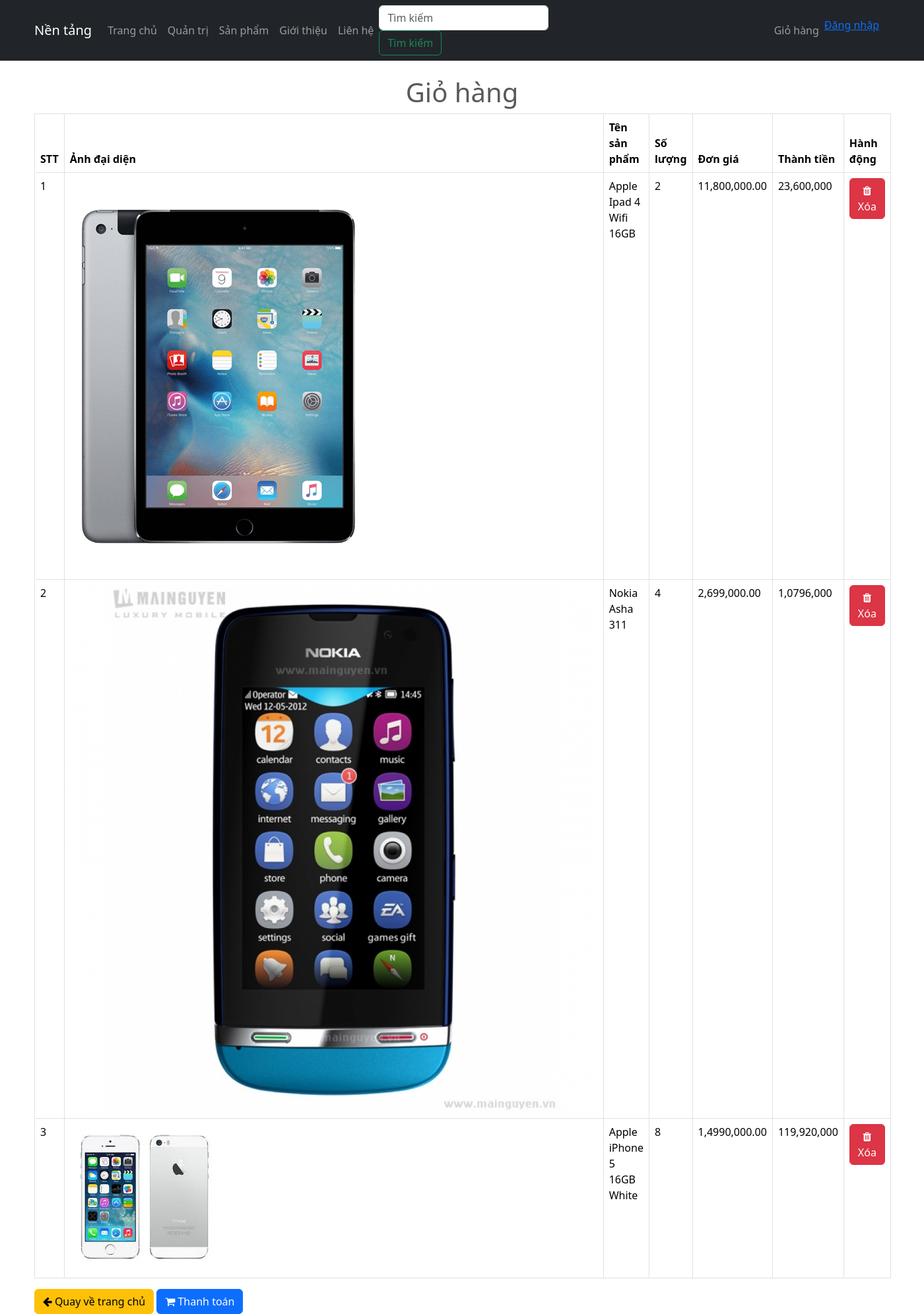
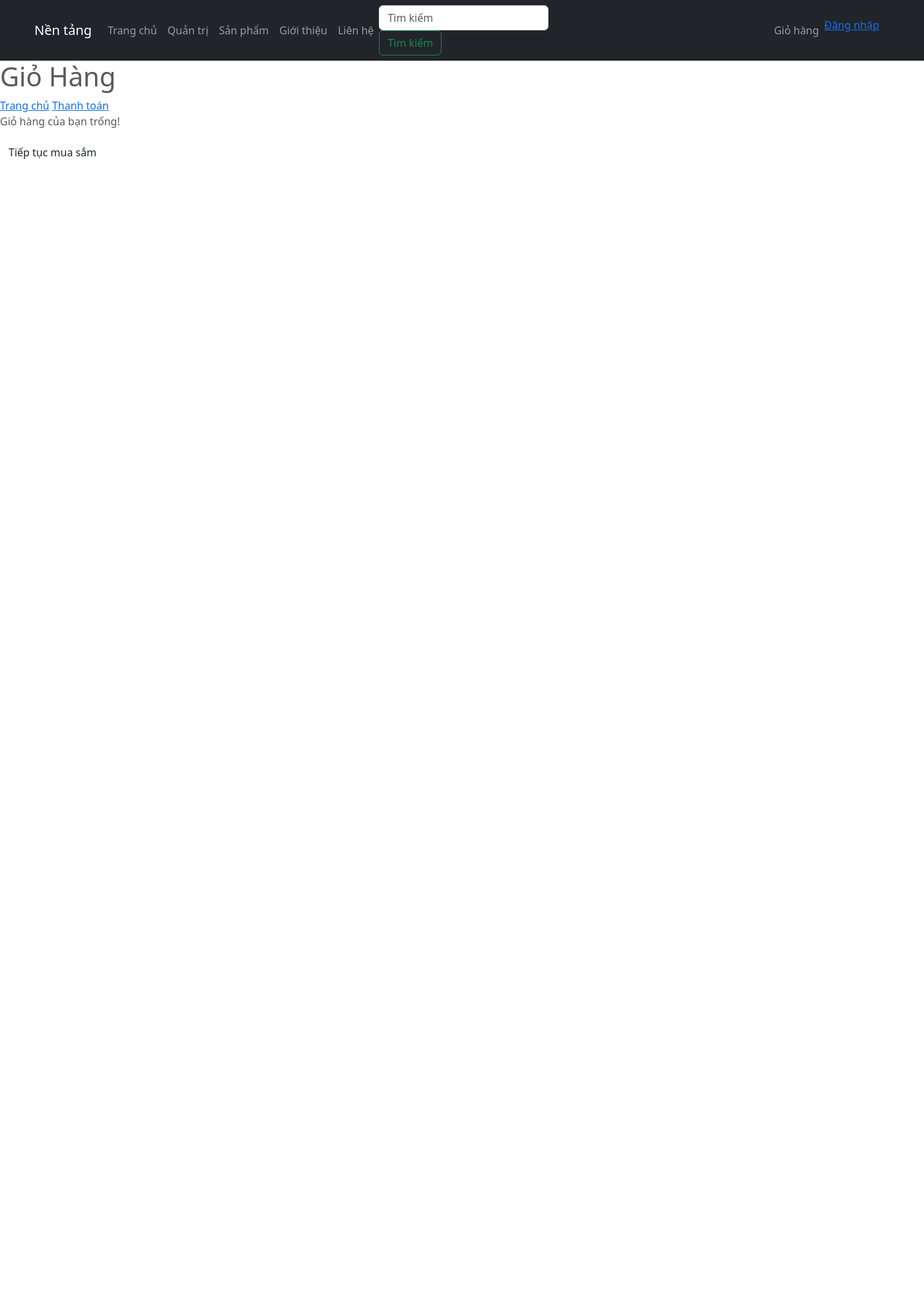
Before and after one commit to lt19284/tmdt2, a Flask app: page /cart in a window 1400 px wide. Shown: the whole page at 66% size. After the commit the page ends 241 px from the top, so only its background shows below. Run offline with Flask 3, Linux system fonts and the light colour scheme; some libraries are stand-ins or nearby versions.

Commit message:
Update cart.html

```diff
--- a/templates/cart.html
+++ b/templates/cart.html
@@ -63,92 +63,61 @@
     </nav>
     <!-- end header -->
 
-    <main role="main">
-        <!-- Block content - Đục lỗ trên giao diện bố cục chung, đặt tên là `content` -->
-        <div class="container mt-4">
-            <div id="thongbao" class="alert alert-danger d-none face" role="alert">
-                <button type="button" class="close" data-dismiss="alert" aria-label="Close">
-                    <span aria-hidden="true">×</span>
-                </button>
-            </div>
+    <!DOCTYPE html>
+<html lang="en">
+<head>
+    <meta charset="UTF-8">
+    <meta name="viewport" content="width=device-width, initial-scale=1.0">
+    <title>Giỏ Hàng</title>
+    <link rel="stylesheet" href="/static/style.css">
+    <script src="https://code.jquery.com/jquery-3.6.0.min.js"></script>
+</head>
+<body>
+    <header>
+        <h1>Giỏ Hàng</h1>
+        <nav>
+            <a href="{{ url_for('index') }}">Trang chủ</a>
+            <a href="{{ url_for('checkout') }}">Thanh toán</a>
+        </nav>
+    </header>
 
-            <h1 class="text-center">Giỏ hàng</h1>
-            <div class="row">
-                <div class="col col-md-12">
-                    <table class="table table-bordered">
+    <main>
+        {% if cart_items %}
+            <table>
                 <thead>
                     <tr>
-                                <th>STT</th>
-                                <th>Ảnh đại diện</th>
-                                <th>Tên sản phẩm</th>
+                        <th>Sản phẩm</th>
+                        <th>Giá</th>
                         <th>Số lượng</th>
-                                <th>Đơn giá</th>
-                                <th>Thành tiền</th>
+                        <th>Tổng</th>
                         <th>Hành động</th>
                     </tr>
                 </thead>
-                        <tbody id="datarow">
+                <tbody>
+                    {% for item in cart_items %}
                         <tr>
-                                <td>1</td>
+                            <td>{{ item.name }}</td>
+                            <td>{{ item.price }}</td>
+                            <td>{{ item.quantity }}</td>
+                            <td>{{ item.price * item.quantity }}</td>
                             <td>
-                                    <img src="../static/img/product/ipad4.png" class="hinhdaidien">
-                                </td>
-                                <td>Apple Ipad 4 Wifi 16GB</td>
-                                <td class="text-right">2</td>
-                                <td class="text-right">11,800,000.00</td>
-                                <td class="text-right">23,600,000</td>
-                                <td>
-                                    <!-- Nút xóa, bấm vào sẽ xóa thông tin dựa vào khóa chính `sp_ma` -->
-                                    <a id="delete_1" data-sp-ma="2" class="btn btn-danger btn-delete-sanpham">
-                                        <i class="fa fa-trash" aria-hidden="true"></i> Xóa
-                                    </a>
+                                <button class="remove-item" data-id="{{ item.id }}">Xóa</button>
                             </td>
                         </tr>
-                            <tr>
-                                <td>2</td>
-                                <td>
-                                    <img src="../static/img/product/nokia-asha-311.jpg" class="hinhdaidien">
-                                </td>
-                                <td>Nokia Asha 311</td>
-                                <td class="text-right">4</td>
-                                <td class="text-right">2,699,000.00</td>
-                                <td class="text-right">1,0796,000</td>
-                                <td>
-                                    <!-- Nút xóa, bấm vào sẽ xóa thông tin dựa vào khóa chính `sp_ma` -->
-                                    <a id="delete_2" data-sp-ma="6" class="btn btn-danger btn-delete-sanpham">
-                                        <i class="fa fa-trash" aria-hidden="true"></i> Xóa
-                                    </a>
-                                </td>
-                            </tr>
-                            <tr>
-                                <td>3</td>
-                                <td>
-                                    <img src="../static/img/product/iphone5-white.jpeg" class="hinhdaidien">
-                                </td>
-                                <td>Apple iPhone 5 16GB White</td>
-                                <td class="text-right">8</td>
-                                <td class="text-right">1,4990,000.00</td>
-                                <td class="text-right">119,920,000</td>
-                                <td>
-                                    <!-- Nút xóa, bấm vào sẽ xóa thông tin dựa vào khóa chính `sp_ma` -->
-                                    <a id="delete_3" data-sp-ma="4" class="btn btn-danger btn-delete-sanpham">
-                                        <i class="fa fa-trash" aria-hidden="true"></i> Xóa
-                                    </a>
-                                </td>
-                            </tr>
+                    {% endfor %}
                 </tbody>
             </table>
+            <div>
+                <strong>Tổng tiền:</strong>
+                {{ cart_items | sum(attribute='price', attribute2='quantity') }}
+            </div>
+            <a href="{{ url_for('checkout') }}" class="btn">Thanh toán</a>
+        {% else %}
+            <p>Giỏ hàng của bạn trống!</p>
+            <a href="{{ url_for('index') }}" class="btn">Tiếp tục mua sắm</a>
+        {% endif %}
+    </main>
 
-                    <a href="/" class="btn btn-warning btn-md"><i class="fa fa-arrow-left"
-                            aria-hidden="true"></i>&nbsp;Quay
-                        về trang chủ</a>
-                    <a href="../checkout" class="btn btn-primary btn-md"><i
-                            class="fa fa-shopping-cart" aria-hidden="true"></i>&nbsp;Thanh toán</a>
-                </div>
-            </div>
-        </div>
-        <!-- End block content -->
-    </main>
     <!-- Optional JavaScript -->
     <!-- jQuery first, then Popper.js, then Bootstrap JS -->
     <script src="../static/jquery/jquery.min.js"></script>
@@ -157,6 +126,23 @@
 
     <!-- Custom script - Các file js do mình tự viết -->
     <script src="../static/js/app.js"></script>
+    <script>
+        $(document).ready(function() {
+            $('.remove-item').click(function() {
+                const itemId = $(this).data('id');
+                $.ajax({
+                    url: '/cart/remove',
+                    method: 'POST',
+                    contentType: 'application/json',
+                    data: JSON.stringify({ id: itemId }),
+                    success: function(response) {
+                        alert(response.message);
+                        location.reload();
+                    }
+                });
+            });
+        });
+    </script>
 
 </body>
 
```
Lines whose indentation alone changed are shown as unchanged.
